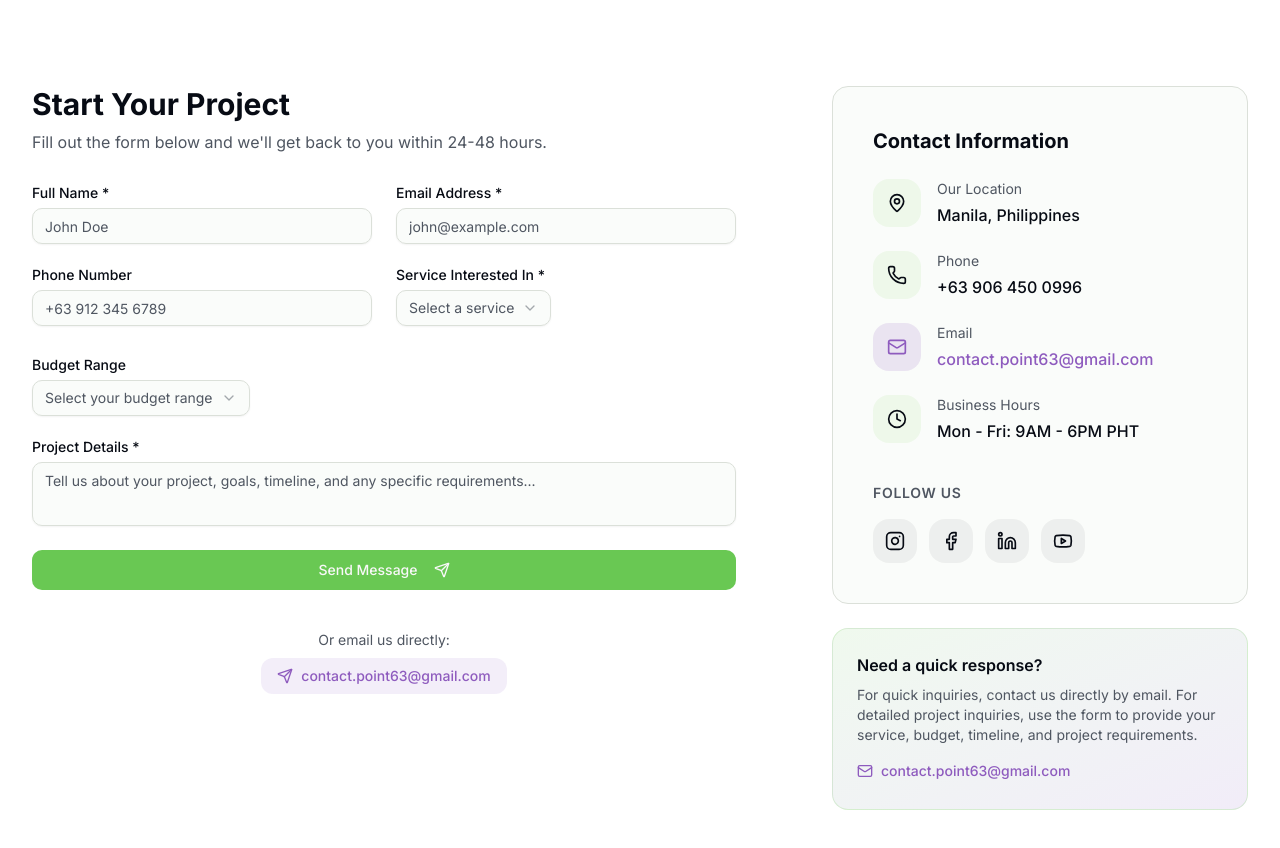
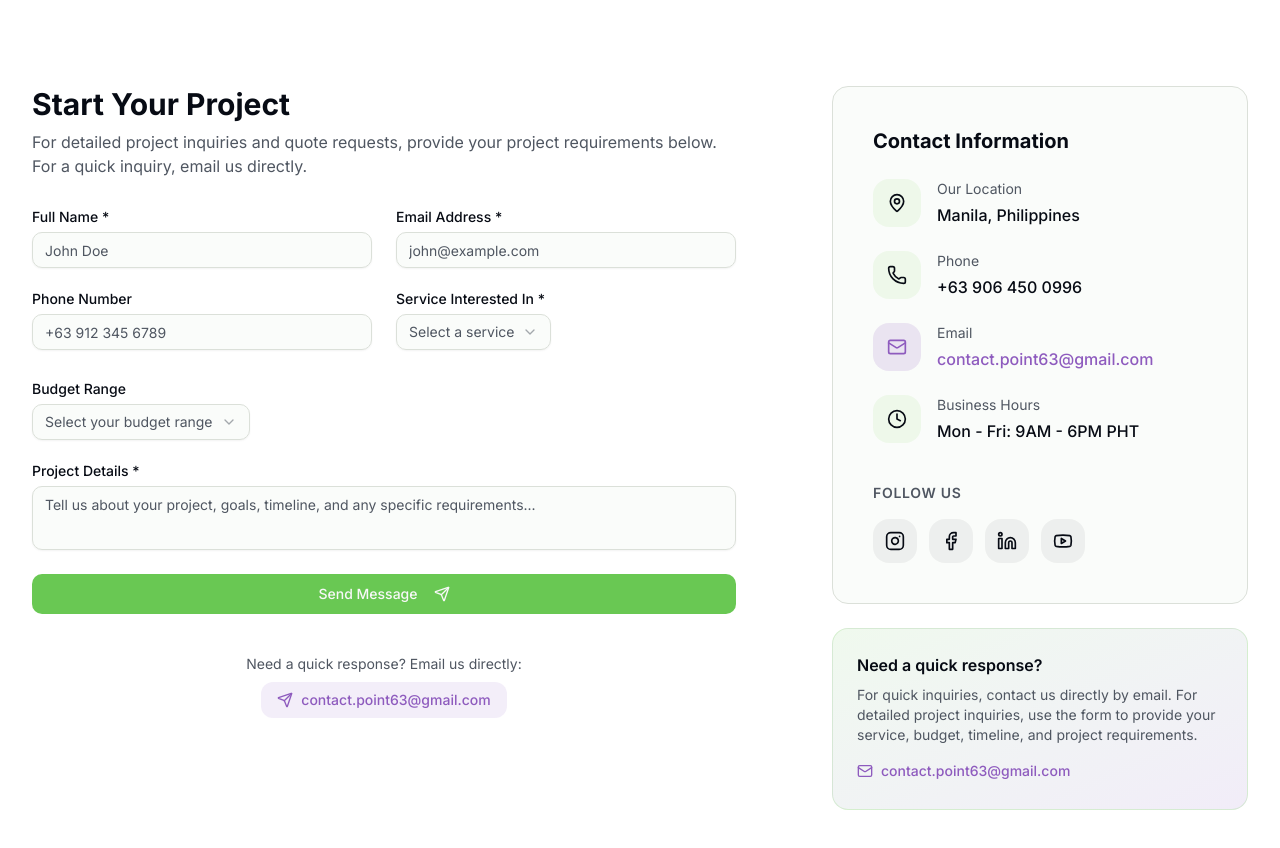
Before and after one commit to iahchs/v0-point-63-website, a Next.js app: page /contact in a window 1280 px wide. Shown: the part 460-1308 px from the top of the page. Built offline with nearby package versions, Linux system fonts and the light colour scheme.

Commit message:
Clarify detailed inquiry form

```diff
--- a/components/contact/contact-form.tsx
+++ b/components/contact/contact-form.tsx
@@ -89,7 +89,7 @@ export function ContactForm() {
         </div>
         <h3 className="text-2xl font-bold mb-4">Thank You!</h3>
         <p className="text-muted-foreground leading-relaxed mb-6">
-          Your message has been received. Our team will review your project details and get back to you within 24-48 hours.
+          Your inquiry has been received. Our team will review your project details and contact you with the next steps.
         </p>
         <Button onClick={() => setIsSubmitted(false)} variant="outline">
           Send Another Message
@@ -106,7 +106,7 @@ export function ContactForm() {
     >
       <div className="mb-8">
         <h2 className="text-2xl lg:text-3xl font-bold mb-2">Start Your Project</h2>
-        <p className="text-muted-foreground">Fill out the form below and we&apos;ll get back to you within 24-48 hours.</p>
+        <p className="text-muted-foreground">For detailed project inquiries and quote requests, provide your project requirements below. For a quick inquiry, email us directly.</p>
       </div>
 
       <form onSubmit={handleSubmit} className="space-y-6">
@@ -210,7 +210,7 @@ export function ContactForm() {
         </Button>
 
         <div className="text-center pt-4">
-          <p className="text-sm text-muted-foreground mb-2">Or email us directly:</p>
+          <p className="text-sm text-muted-foreground mb-2">Need a quick response? Email us directly:</p>
           <a
             href="mailto:contact.point63@gmail.com"
             className="inline-flex items-center gap-2 px-4 py-2 rounded-lg text-sm font-medium transition-colors hover:opacity-80"
```
